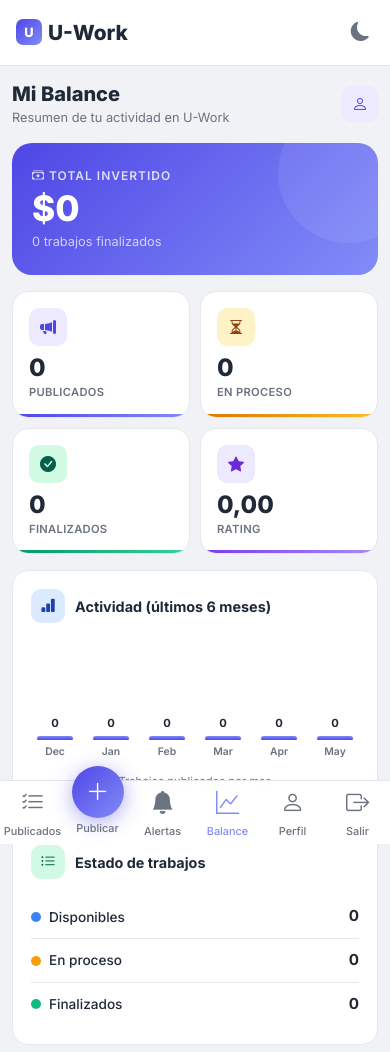
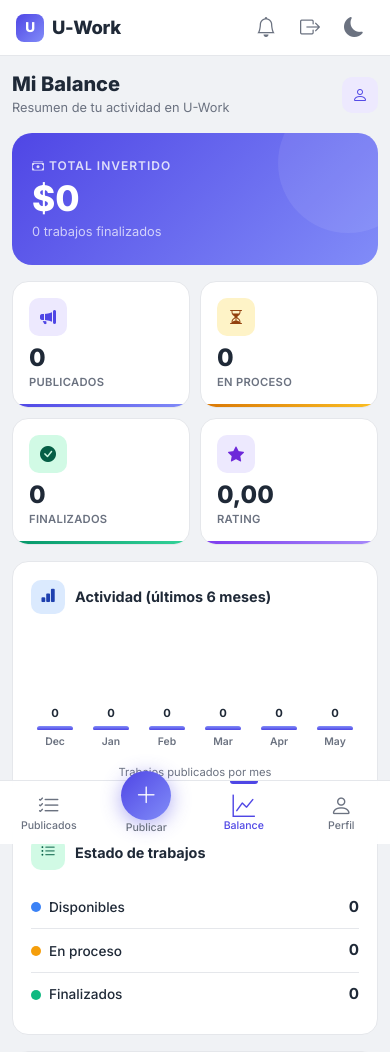
Before and after one commit to Dolopex/Uwork, a Django app: page /balance/ in a window 390 px wide. Shown: the top 1052 px of the page. Run offline with Django 5.2, Linux system fonts and the light colour scheme; a user stored in the database is signed in; data comes from the database, SQL or seed files in the repository.

Commit message:
feat-mobile-navbar-improved

```diff
--- a/templates/base.html
+++ b/templates/base.html
@@ -150,7 +150,8 @@
             backdrop-filter: blur(20px);
             -webkit-backdrop-filter: blur(20px);
             color: var(--text);
-            padding: 14px 16px;
+            padding: 0 16px;
+            height: 56px;
             display: flex;
             align-items: center;
             justify-content: space-between;
@@ -161,28 +162,59 @@
         }
         .app-topbar .brand {
             font-weight: 800;
-            font-size: 1.3rem;
+            font-size: 1.15rem;
             display: flex;
             align-items: center;
-            gap: 6px;
+            gap: 8px;
             text-decoration: none;
             color: var(--text);
+            letter-spacing: -0.3px;
         }
-        .app-topbar .brand i { font-size: 1.4rem; }
-        .app-topbar .top-actions { display: flex; gap: 12px; align-items: center; }
+        .app-topbar .top-actions {
+            display: flex;
+            gap: 4px;
+            align-items: center;
+        }
         .app-topbar .top-actions a,
         .app-topbar .top-actions button {
             color: var(--nav-text);
             background: none;
             border: none;
-            font-size: 1.2rem;
-            padding: 4px;
+            font-size: 1.25rem;
+            width: 40px;
+            height: 40px;
+            display: flex;
+            align-items: center;
+            justify-content: center;
+            border-radius: 10px;
             cursor: pointer;
             text-decoration: none;
-            transition: color 0.2s;
+            transition: color 0.18s, background 0.18s;
+            position: relative;
         }
         .app-topbar .top-actions a:hover,
-        .app-topbar .top-actions button:hover { color: var(--nav-text-hover); }
+        .app-topbar .top-actions button:hover {
+            color: var(--nav-text-hover);
+            background: var(--bg-secondary);
+        }
+        .topbar-notif-badge {
+            position: absolute;
+            top: 5px;
+            right: 5px;
+            background: #EF4444;
+            color: #fff;
+            font-size: 0.6rem;
+            font-weight: 700;
+            min-width: 16px;
+            height: 16px;
+            border-radius: 8px;
+            display: flex;
+            align-items: center;
+            justify-content: center;
+            padding: 0 3px;
+            line-height: 1;
+            border: 2px solid var(--nav-bg);
+        }
 
         /* Bottom Navigation (mobile) */
         .bottom-nav {
@@ -196,8 +228,8 @@
             border-top: 1px solid var(--nav-border);
             display: flex;
             justify-content: space-around;
-            align-items: center;
-            height: var(--nav-height);
+            align-items: stretch;
+            height: calc(var(--nav-height) + var(--safe-bottom));
             padding-bottom: var(--safe-bottom);
             z-index: 1000;
         }
@@ -208,30 +240,56 @@
             justify-content: center;
             text-decoration: none;
             color: var(--nav-text);
-            font-size: 0.68rem;
+            font-size: 0.66rem;
             font-weight: 500;
-            padding: 6px 0;
             flex: 1;
-            transition: color 0.2s;
-            gap: 2px;
+            transition: color 0.18s;
+            gap: 3px;
+            padding: 8px 4px 6px;
+            position: relative;
         }
-        .bottom-nav a i { font-size: 1.45rem; }
-        .bottom-nav a.active { color: var(--primary-light); }
-        .bottom-nav a:hover { color: var(--nav-text-hover); }
+        .bottom-nav a i { font-size: 1.4rem; line-height: 1; }
+        .bottom-nav a span { line-height: 1; }
+        /* Active pill indicator */
+        .bottom-nav a.active { color: var(--primary); }
+        .bottom-nav a.active::before {
+            content: '';
+            position: absolute;
+            top: 0;
+            left: 50%;
+            transform: translateX(-50%);
+            width: 28px;
+            height: 3px;
+            background: var(--primary);
+            border-radius: 0 0 4px 4px;
+        }
+        .bottom-nav a:hover { color: var(--primary-light); }
+        /* FAB publish button */
         .bottom-nav a.nav-publish {
-            margin-top: -22px;
+            margin-top: -18px;
+            justify-content: flex-end;
+            padding-bottom: 10px;
         }
+        .bottom-nav a.nav-publish::before { display: none; }
         .bottom-nav a.nav-publish .pub-icon {
-            width: 52px;
-            height: 52px;
+            width: 50px;
+            height: 50px;
             background: linear-gradient(135deg, var(--primary), var(--primary-light));
             border-radius: 50%;
             display: flex;
             align-items: center;
             justify-content: center;
             color: #fff;
-            font-size: 1.6rem;
+            font-size: 1.5rem;
             box-shadow: 0 4px 20px rgba(79,70,229,0.45);
+            transition: transform 0.18s, box-shadow 0.18s;
+        }
+        .bottom-nav a.nav-publish:active .pub-icon {
+            transform: scale(0.94);
+            box-shadow: 0 2px 10px rgba(79,70,229,0.3);
+        }
+        .bottom-nav a.nav-publish.active .pub-icon {
+            box-shadow: 0 4px 24px rgba(79,70,229,0.6);
         }
 
         /* Desktop Sidebar */
@@ -674,15 +732,13 @@
     <!-- Top Bar (mobile/tablet) -->
     <header class="app-topbar">
         <a class="brand" href="{% url 'jobs:job_list' %}">
-            <span style="width:26px;height:26px;border-radius:7px;background:linear-gradient(135deg,#4F46E5,#818CF8);display:inline-flex;align-items:center;justify-content:center;color:#fff;font-weight:900;font-size:0.8rem;flex-shrink:0;">U</span> U-Work
+            <span style="width:28px;height:28px;border-radius:8px;background:linear-gradient(135deg,#4F46E5,#818CF8);display:inline-flex;align-items:center;justify-content:center;color:#fff;font-weight:900;font-size:0.85rem;flex-shrink:0;">U</span>
+            U-Work
         </a>
         <div class="top-actions">
-            <button onclick="toggleTheme()" title="Cambiar tema" class="theme-toggle-btn">
-                <i class="bi bi-moon-fill"></i>
-            </button>
             {% if user.is_authenticated %}
             <!-- Tablet nav links -->
-            <div class="desktop-nav" style="display: none; gap: 16px; align-items: center;">
+            <div class="desktop-nav" style="display: none; gap: 4px; align-items: center;">
                 {% if user.es_estudiante %}
                 <a href="{% url 'jobs:job_list' %}" title="Explorar"><i class="bi bi-compass"></i></a>
                 <a href="{% url 'jobs:my_jobs' %}" title="Mis postulaciones"><i class="bi bi-send-check"></i></a>
@@ -692,19 +748,28 @@
                 {% endif %}
                 <a href="{% url 'accounts:balance' %}" title="Balance"><i class="bi bi-graph-up"></i></a>
                 <a href="{% url 'accounts:profile' %}" title="Perfil"><i class="bi bi-person-circle"></i></a>
-                <span class="notif-nav-wrap">
-                    <a href="{% url 'notifications:list' %}" title="Notificaciones"><i class="bi bi-bell-fill"></i></a>
-                    {% if notif_count %}<span class="notif-badge">{{ notif_count }}</span>{% endif %}
-                </span>
                 <a href="{% url 'support:create' %}" title="Soporte"><i class="bi bi-headset"></i></a>
                 <form method="post" action="{% url 'accounts:logout' %}" class="d-inline">
                     {% csrf_token %}
                     <button type="submit" title="Cerrar sesión"><i class="bi bi-box-arrow-right"></i></button>
                 </form>
             </div>
+            <!-- Notification bell (mobile) -->
+            <a href="{% url 'notifications:list' %}" title="Notificaciones" class="d-flex d-lg-none" style="position:relative;">
+                <i class="bi bi-bell{% if notif_count %}-fill{% endif %}"></i>
+                {% if notif_count %}<span class="topbar-notif-badge">{{ notif_count }}</span>{% endif %}
+            </a>
+            <!-- Logout (mobile) -->
+            <form method="post" action="{% url 'accounts:logout' %}" class="d-flex d-lg-none">
+                {% csrf_token %}
+                <button type="submit" title="Cerrar sesión"><i class="bi bi-box-arrow-right"></i></button>
+            </form>
             {% else %}
             <a href="{% url 'accounts:login' %}"><i class="bi bi-box-arrow-in-right"></i></a>
             {% endif %}
+            <button onclick="toggleTheme()" title="Cambiar tema" class="theme-toggle-btn">
+                <i class="bi bi-moon-fill"></i>
+            </button>
         </div>
     </header>
 
@@ -743,13 +808,6 @@
             <i class="bi bi-graph-up"></i>
             <span>Balance</span>
         </a>
-        <a href="{% url 'notifications:list' %}" class="{% if request.resolver_match.app_name == 'notifications' %}active{% endif %}" style="position:relative;">
-            <span class="notif-nav-wrap" style="position:relative; display:inline-flex; justify-content:center;">
-                <i class="bi bi-bell-fill"></i>
-                {% if notif_count %}<span class="notif-badge">{{ notif_count }}</span>{% endif %}
-            </span>
-            <span>Alertas</span>
-        </a>
         <a href="{% url 'accounts:profile' %}" class="{% if request.resolver_match.url_name == 'profile' %}active{% endif %}">
             <i class="bi bi-person"></i>
             <span>Perfil</span>
@@ -763,13 +821,6 @@
             <div class="pub-icon"><i class="bi bi-plus-lg"></i></div>
             <span>Publicar</span>
         </a>
-        <a href="{% url 'notifications:list' %}" class="{% if request.resolver_match.app_name == 'notifications' %}active{% endif %}" style="position:relative;">
-            <span class="notif-nav-wrap" style="position:relative; display:inline-flex; justify-content:center;">
-                <i class="bi bi-bell-fill"></i>
-                {% if notif_count %}<span class="notif-badge">{{ notif_count }}</span>{% endif %}
-            </span>
-            <span>Alertas</span>
-        </a>
         <a href="{% url 'accounts:balance' %}" class="{% if request.resolver_match.url_name == 'balance' %}active{% endif %}">
             <i class="bi bi-graph-up"></i>
             <span>Balance</span>
@@ -779,11 +830,6 @@
             <span>Perfil</span>
         </a>
         {% endif %}
-        <a href="#" onclick="this.closest('nav').querySelector('form').submit(); return false;">
-            <i class="bi bi-box-arrow-right"></i>
-            <span>Salir</span>
-        </a>
-        <form method="post" action="{% url 'accounts:logout' %}" style="display:none;">{% csrf_token %}</form>
     </nav>
     {% endif %}
 
```
